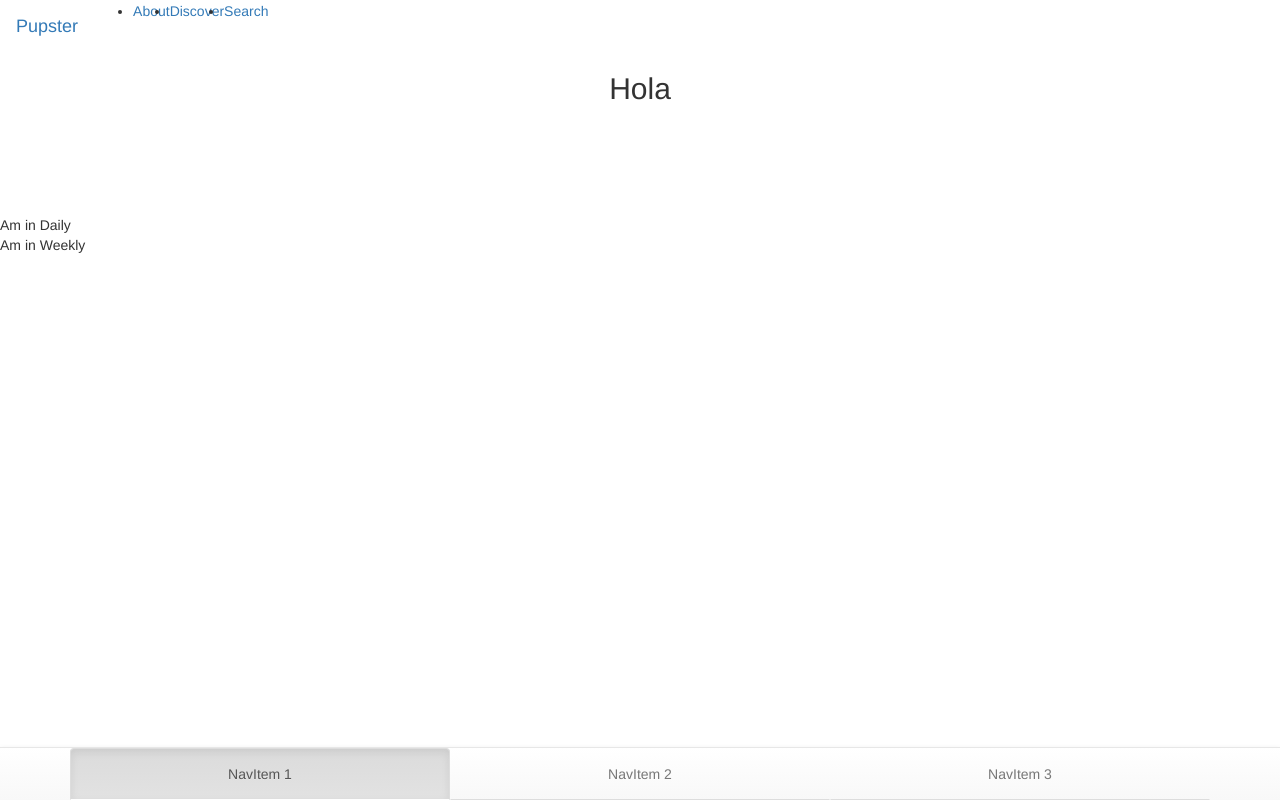
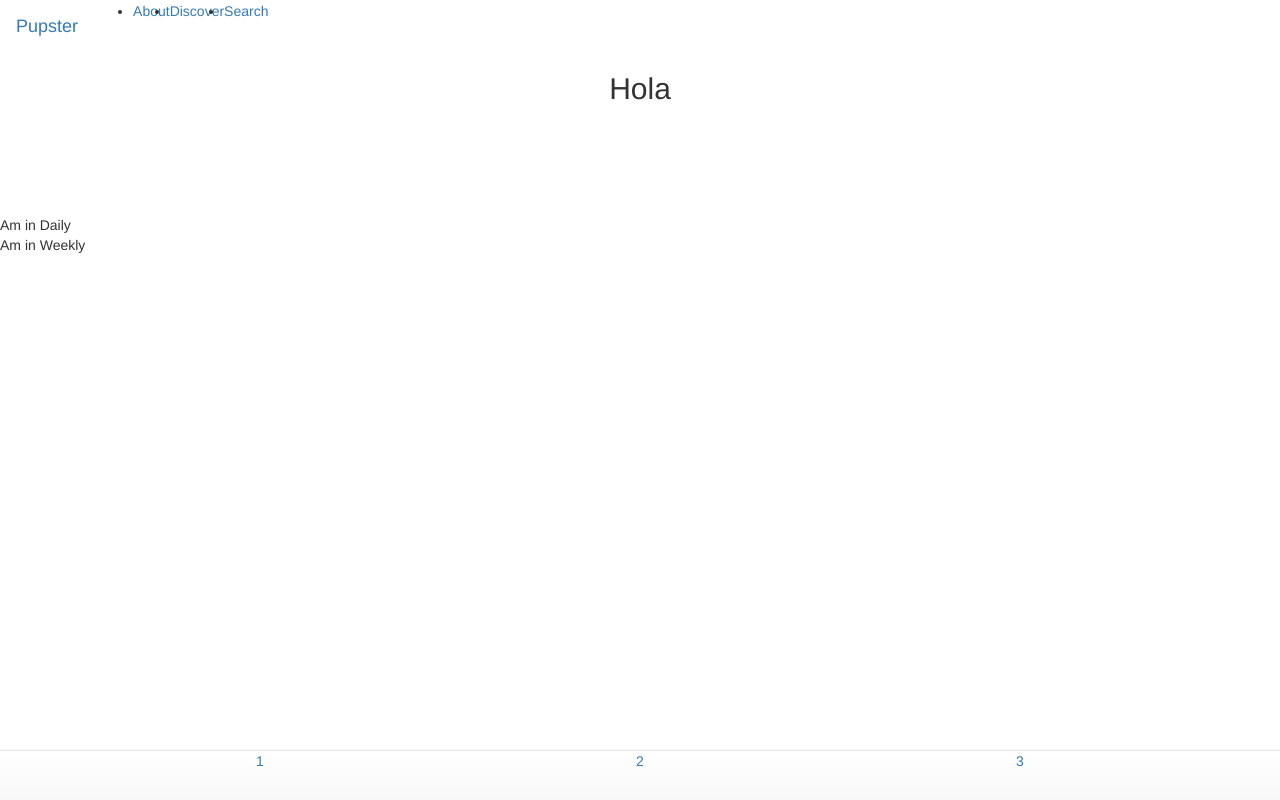
Before and after one commit to jav90/piggy-bank, a React (Create React App) app in the folder piggy-bank/: page / in a window 1280 px wide. Built offline with nearby package versions, Linux system fonts and the light colour scheme.

Commit message:
changed footer

```diff
--- a/piggy-bank/public/index.html
+++ b/piggy-bank/public/index.html
@@ -22,11 +22,12 @@
     <title>React App</title>
 
     <!-- Start of react-bootstrap -->
-    <!-- Latest compiled and minified CSS -->
-    <link rel="stylesheet" href="https://maxcdn.bootstrapcdn.com/bootstrap/3.3.7/css/bootstrap.min.css" integrity="sha384-BVYiiSIFeK1dGmJRAkycuHAHRg32OmUcww7on3RYdg4Va+PmSTsz/K68vbdEjh4u" crossorigin="anonymous">
 
-    <!-- Optional theme -->
-    <link rel="stylesheet" href="https://maxcdn.bootstrapcdn.com/bootstrap/3.3.7/css/bootstrap-theme.min.css" integrity="sha384-rHyoN1iRsVXV4nD0JutlnGaslCJuC7uwjduW9SVrLvRYooPp2bWYgmgJQIXwl/Sp" crossorigin="anonymous">
+      <!-- Latest compiled and minified CSS -->
+      <link rel="stylesheet" href="https://maxcdn.bootstrapcdn.com/bootstrap/3.3.7/css/bootstrap.min.css" integrity="sha384-BVYiiSIFeK1dGmJRAkycuHAHRg32OmUcww7on3RYdg4Va+PmSTsz/K68vbdEjh4u" crossorigin="anonymous">
+
+      <!-- Optional theme -->
+      <link rel="stylesheet" href="https://maxcdn.bootstrapcdn.com/bootstrap/3.3.7/css/bootstrap-theme.min.css" integrity="sha384-rHyoN1iRsVXV4nD0JutlnGaslCJuC7uwjduW9SVrLvRYooPp2bWYgmgJQIXwl/Sp" crossorigin="anonymous">
 
     <!-- End of react-bootstrap -->
   </head>
--- a/piggy-bank/src/components/Footer/Footer.css
+++ b/piggy-bank/src/components/Footer/Footer.css
@@ -1,7 +1,6 @@
-.footer {
-  min-height: 100px;
-  background: #E5E5E5;
-  position: relative;
+.icon {
+  padding: 0;
+  margin: 0;
 }
 
 .footer span {
--- a/piggy-bank/src/components/Footer/Footer.js
+++ b/piggy-bank/src/components/Footer/Footer.js
@@ -1,24 +1,29 @@
 import React from 'react';
-import Navbar from "../../../node_modules/react-bootstrap/lib/Navbar"
-import Nav from "../../../node_modules/react-bootstrap/lib/Nav"
-import NavItem from "../../../node_modules/react-bootstrap/lib/NavItem"
+import '../Footer/Footer.css';
+import Navbar from "../../../node_modules/react-bootstrap/lib/Navbar";
+import Nav from "../../../node_modules/react-bootstrap/lib/Nav";
 
 const Footer = props => (
     <div>
       <Navbar fixedBottom>
-        <Nav bsStyle="tabs"
+        <Nav
           justified
-          activeKey={1}
           onSelect={key => this.handleSelect(key)}>
-          <NavItem eventKey={1}>
-            NavItem 1
-          </NavItem>
-          <NavItem eventKey={2}>
-            NavItem 2
-          </NavItem>
-          <NavItem eventKey={3}>
-            NavItem 3
-          </NavItem>
+          <a href="#">
+            <div className="col-xs-4 text-center">
+              1
+            </div>
+          </a>
+          <a href="#">
+            <div className="col-xs-4 text-center">
+              2
+            </div>
+          </a>
+          <a href="#">
+            <div className="col-xs-4 text-center">
+              3
+            </div>
+          </a>
         </Nav>
       </Navbar>
     </div>
```
